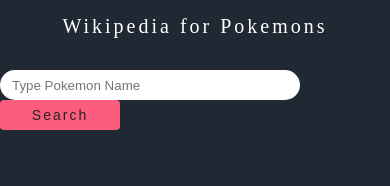
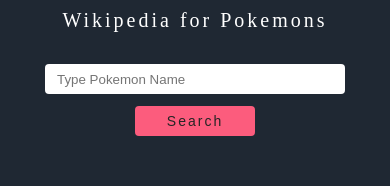
Before and after one commit to DevRezaur/poke-wiki, an Angular app: page / in a window 390 px wide. Shown: the part 140-326 px from the top of the page. Built offline with nearby package versions, Linux system fonts and the light colour scheme.

Commit message:
top-banner made responsive

```diff
--- a/src/app/components/top-banner/top-banner.component.scss
+++ b/src/app/components/top-banner/top-banner.component.scss
@@ -24,13 +24,18 @@
   }
 
   form {
+    display: flex;
+    flex-direction: column;
+    align-items: center;
+    row-gap: 12px;
+    column-gap: 12px;
+
     input {
       height: 30px;
       width: 300px;
       padding: 4px 12px;
-      margin-right: 12px;
       border: none;
-      border-radius: 50px;
+      border-radius: 4px;
     }
 
     .button {
@@ -44,5 +49,9 @@
         background-color: $white;
       }
     }
+
+    @media screen and (min-width: 768px) {
+      flex-direction: row;
+    }
   }
 }
```
